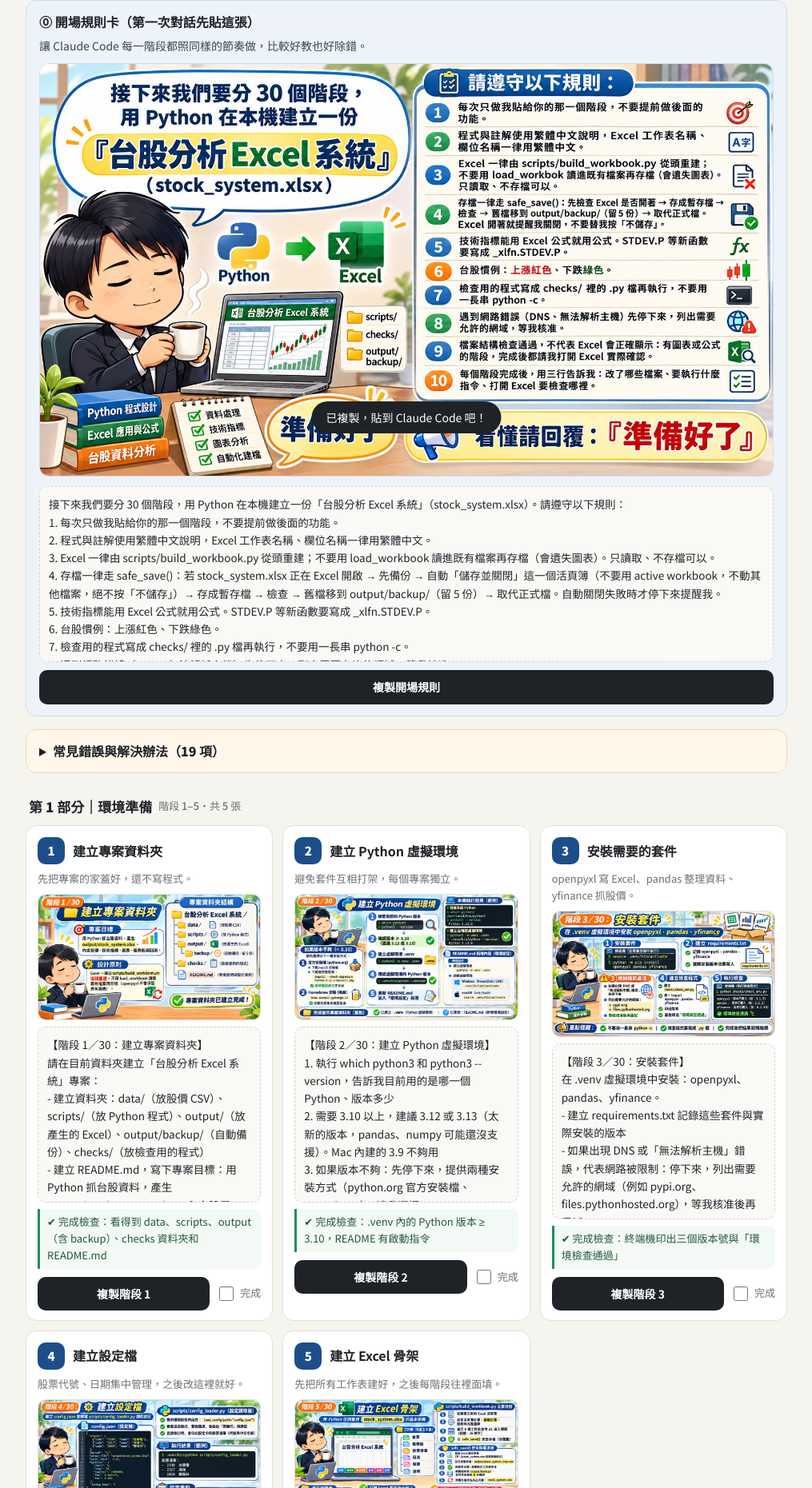
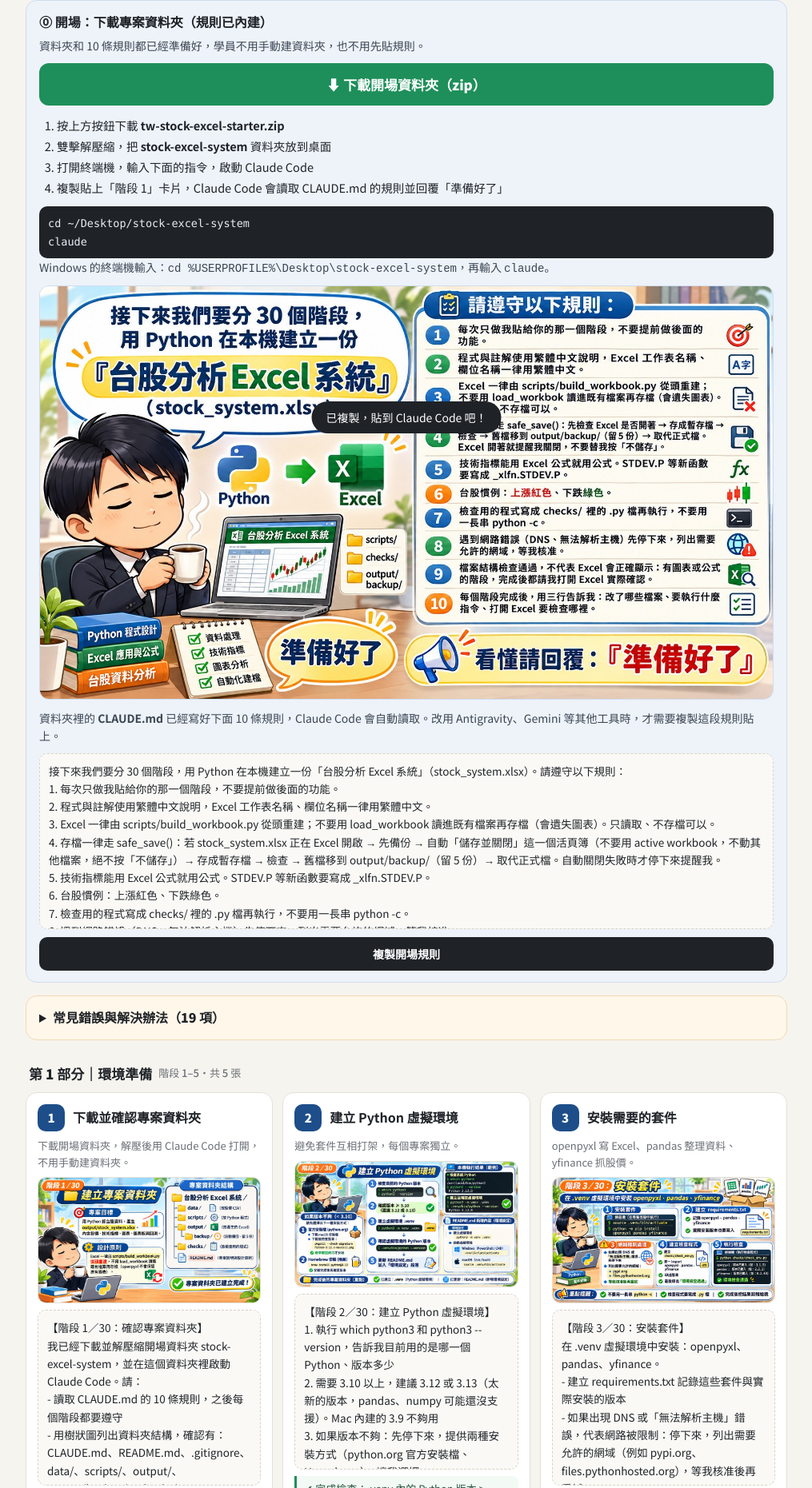
Before and after one commit to scratchinai01/tw-stock-excel-30, a plain HTML site: page index.html in a window 1280 px wide. Shown: the part 314-2175 px from the top of the page at 80% size, without its empty margins (132-1147 px from the left). Drawn offline with Linux system fonts and the light colour scheme.

Commit message:
開場改為下載專案資料夾 zip（內建 CLAUDE.md 規則），階段 1 改為確認資料夾
Co-Authored-By: Claude Opus 5.5 <noreply@anthropic.com>
Claude-Session: https://claude.ai/code/session_01KRd1K89bVzb4fw4QekEQc2

```diff
--- a/index.html
+++ b/index.html
@@ -50,6 +50,10 @@ pre{margin:0;white-space:pre-wrap;word-break:break-word;background:#faf9f6;borde
 footer{text-align:center;color:var(--muted);font-size:13px;padding:20px}
 .toast{position:fixed;left:50%;bottom:24px;transform:translateX(-50%) translateY(80px);background:var(--ink);color:#fff;padding:9px 18px;border-radius:99px;font-size:14px;transition:transform .25s;z-index:9}
 .toast.show{transform:translateX(-50%) translateY(0)}
+.dl{display:block;text-align:center;background:var(--down);color:#fff;text-decoration:none;font-weight:900;font-size:17px;padding:13px;border-radius:12px;margin:4px 0 12px}
+.steps{margin:0 0 10px;padding-left:22px;font-size:14.5px;line-height:1.8}
+.cmd{background:#1f2328!important;color:#e6edf3;border:0!important;font-family:ui-monospace,Menlo,monospace!important}
+.small{font-size:13px;color:#3b4552;margin:6px 0}
 </style>
 </head>
 <body>
@@ -66,9 +70,15 @@ footer{text-align:center;color:var(--muted);font-size:13px;padding:20px}
   </div>
 
   <div class="rule">
-    <h2>⓪ 開場規則卡（第一次對話先貼這張）</h2>
-    <p>讓 Claude Code 每一階段都照同樣的節奏做，比較好教也好除錯。</p>
+    <h2>⓪ 開場：下載專案資料夾（規則已內建）</h2>
+    <p>資料夾和 10 條規則都已經準備好，學員不用手動建資料夾，也不用先貼規則。</p>
+    <a class="dl" href="https://tw-stock-excel-30.web.app/starter/tw-stock-excel-starter.zip" download>⬇ 下載開場資料夾（zip）</a>
+    <ol class="steps"><li>按上方按鈕下載 <b>tw-stock-excel-starter.zip</b></li><li>雙擊解壓縮，把 <b>stock-excel-system</b> 資料夾放到桌面</li><li>打開終端機，輸入下面的指令，啟動 Claude Code</li><li>複製貼上「階段 1」卡片，Claude Code 會讀取 CLAUDE.md 的規則並回覆「準備好了」</li></ol>
+    <pre class="cmd">cd ~/Desktop/stock-excel-system
+claude</pre>
+    <p class="small">Windows 的終端機輸入：<code>cd %USERPROFILE%\Desktop\stock-excel-system</code>，再輸入 <code>claude</code>。</p>
     <img src="images/rules.jpg" alt="開場規則卡圖解：10 條規則" style="display:block;width:100%;height:auto;border-radius:12px;border:1px solid #cfdcee;margin:0 0 12px">
+    <p class="small" style="margin-top:12px">資料夾裡的 <b>CLAUDE.md</b> 已經寫好下面 10 條規則，Claude Code 會自動讀取。改用 Antigravity、Gemini 等其他工具時，才需要複製這段規則貼上。</p>
     <pre id="rule-text">接下來我們要分 30 個階段，用 Python 在本機建立一份「台股分析 Excel 系統」（stock_system.xlsx）。請遵守以下規則：
 1. 每次只做我貼給你的那一個階段，不要提前做後面的功能。
 2. 程式與註解使用繁體中文說明，Excel 工作表名稱、欄位名稱一律用繁體中文。
@@ -101,15 +111,15 @@ const PHASES = [
 ];
 
 const S = [
-/* 1 */ {t:"建立專案資料夾", g:"先把專案的家蓋好，還不寫程式。",
-p:`【階段 1／30：建立專案資料夾】
-請在目前資料夾建立「台股分析 Excel 系統」專案：
-- 建立資料夾：data/（放股價 CSV）、scripts/（放 Python 程式）、output/（放產生的 Excel）、output/backup/（自動備份）、checks/（放檢查用的程式）
-- 建立 README.md，寫下專案目標：用 Python 抓台股資料，產生 output/stock_system.xlsx，內含股價、技術指標、圖表、儀表板與回測
-- README 加一段「設計原則」：Excel 一律由 scripts/build_workbook.py 從頭重建，不用 load_workbook 讀進既有檔案再存檔（openpyxl 不會保留原有圖表）
+/* 1 */ {t:"下載並確認專案資料夾", g:"下載開場資料夾，解壓後用 Claude Code 打開，不用手動建資料夾。",
+p:`【階段 1／30：確認專案資料夾】
+我已經下載並解壓縮開場資料夾 stock-excel-system，並在這個資料夾裡啟動 Claude Code。請：
+- 讀取 CLAUDE.md 的 10 條規則，之後每個階段都要遵守
+- 用樹狀圖列出資料夾結構，確認有：CLAUDE.md、README.md、.gitignore、data/、scripts/、output/、output/backup/、checks/
+- 如果少了哪個資料夾或檔案，就補建，並告訴我補了什麼
 - 這個階段不要寫任何 Python 程式
-完成後用樹狀圖列出資料夾結構給我看。`,
-c:"看得到 data、scripts、output（含 backup）、checks 資料夾和 README.md"},
+完成後回覆「準備好了」，並列出資料夾結構。`,
+c:"Claude Code 回覆「準備好了」，樹狀圖裡 8 個項目都在"},
 
 /* 2 */ {t:"建立 Python 虛擬環境", g:"避免套件互相打架，每個專案獨立。",
 p:`【階段 2／30：建立 Python 虛擬環境】
@@ -477,7 +487,7 @@ function render(){
       card.innerHTML = `
         <div class="top"><div class="num">${i}</div><h3>${esc(s.t)}</h3></div>
         <p class="goal">${esc(s.g)}</p>
-        ${IMGS.includes(i) ? `<img src="images/s${String(i).padStart(2,"0")}.jpg?v=1794739459" alt="階段 ${i} 圖解" loading="lazy" style="display:block;width:100%;height:auto;border-radius:10px;border:1px solid #e4e0d6">` : ""}
+        ${IMGS.includes(i) ? `<img src="images/s${String(i).padStart(2,"0")}.jpg?v=1794964019" alt="階段 ${i} 圖解" loading="lazy" style="display:block;width:100%;height:auto;border-radius:10px;border:1px solid #e4e0d6">` : ""}
         <pre id="p${i}">${esc(s.p)}</pre>
         <div class="check">✔ 完成檢查：${esc(s.c)}</div>
         <div class="actions">
```
Also changed, not shown: 1 other file.
